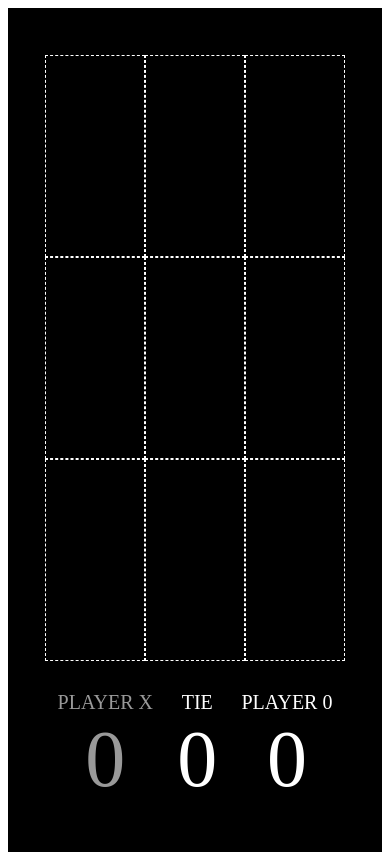
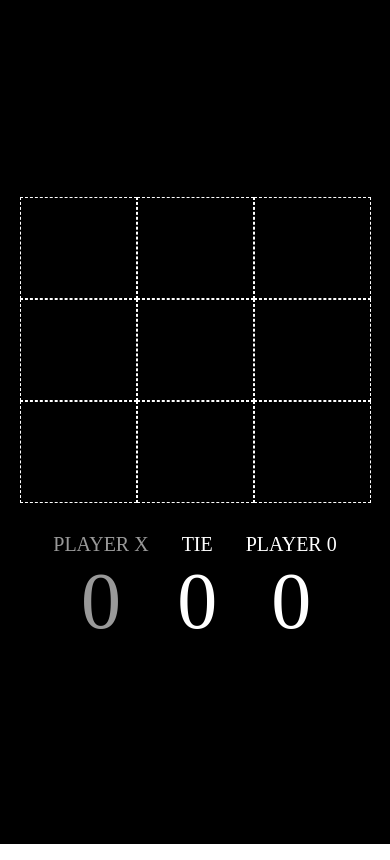
Before and after one commit to elC0mpa/tic-tac-toe, a React (Vite) app: page / in a window 390 px wide. Built offline with nearby package versions, Linux system fonts and the light colour scheme.

Commit message:
Added changes related to the responsive design

```diff
--- /dev/null
+++ b/src/App.css
@@ -0,0 +1,4 @@
+* {
+  margin: 0;
+  padding: 0;
+}
--- a/src/main.tsx
+++ b/src/main.tsx
@@ -1,6 +1,7 @@
 import React from "react";
 import ReactDOM from "react-dom/client";
 import App from "./App";
+import "./App.css";
 
 ReactDOM.createRoot(document.getElementById("root") as HTMLElement).render(
   <React.StrictMode>
--- a/src/styled/index.ts
+++ b/src/styled/index.ts
@@ -27,9 +27,12 @@ export const StyledGeneralContainer = styled.div`
 export const StyledCellsContainer = styled.div`
   margin: 0 auto;
   max-width: 600px;
-  width: 80%;
+  width: 90%;
   display: grid;
-  grid-template-columns: 1fr 1fr 1fr;
+  grid-template-columns: minmax(100px, 1fr) minmax(100px, 1fr) minmax(
+      100px,
+      1fr
+    );
 `;
 
 export const StyledCell = styled.div`
@@ -38,6 +41,12 @@ export const StyledCell = styled.div`
   display: flex;
   justify-content: center;
   align-items: center;
+  @media (max-width: 600px) {
+    height: 120px;
+  }
+  @media (max-width: 430px) {
+    height: 100px;
+  }
   &.flash {
     animation-name: ${FlashBorderAnimation};
     animation-duration: 0.5s;
```
